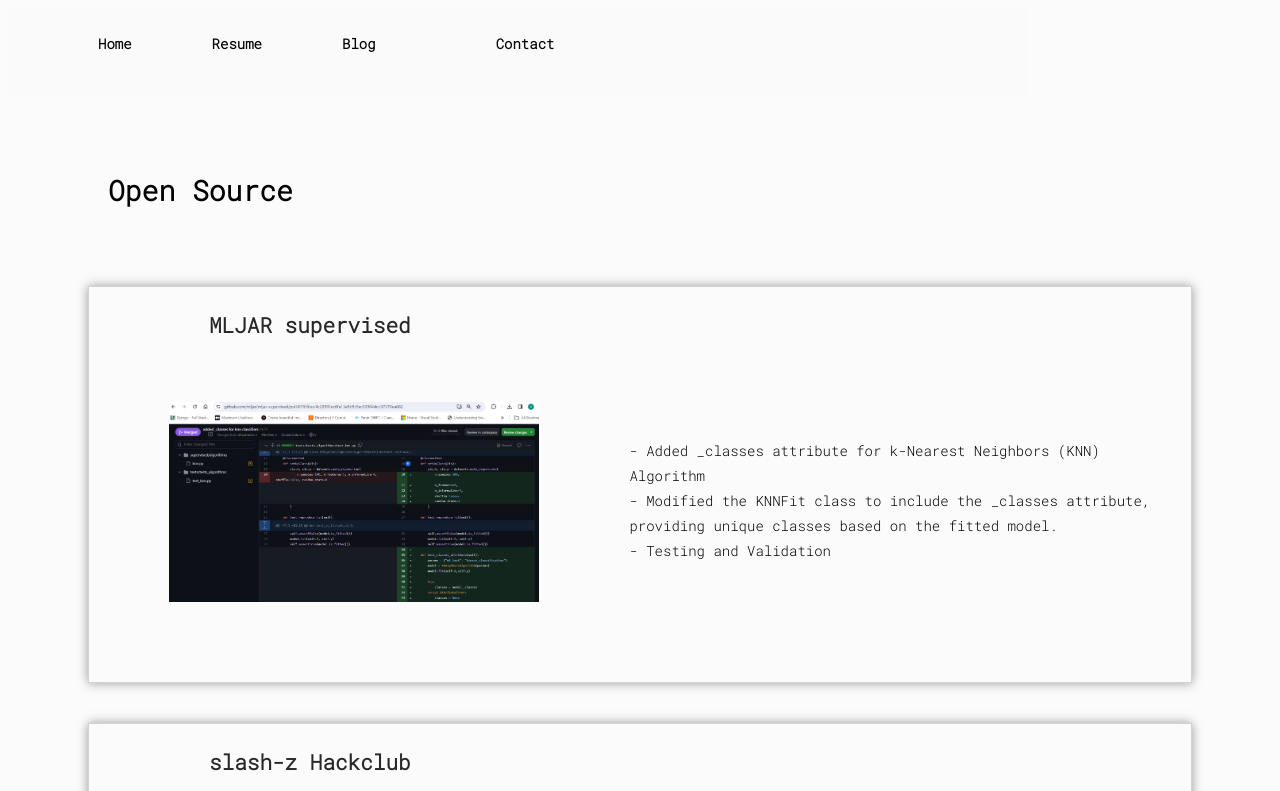
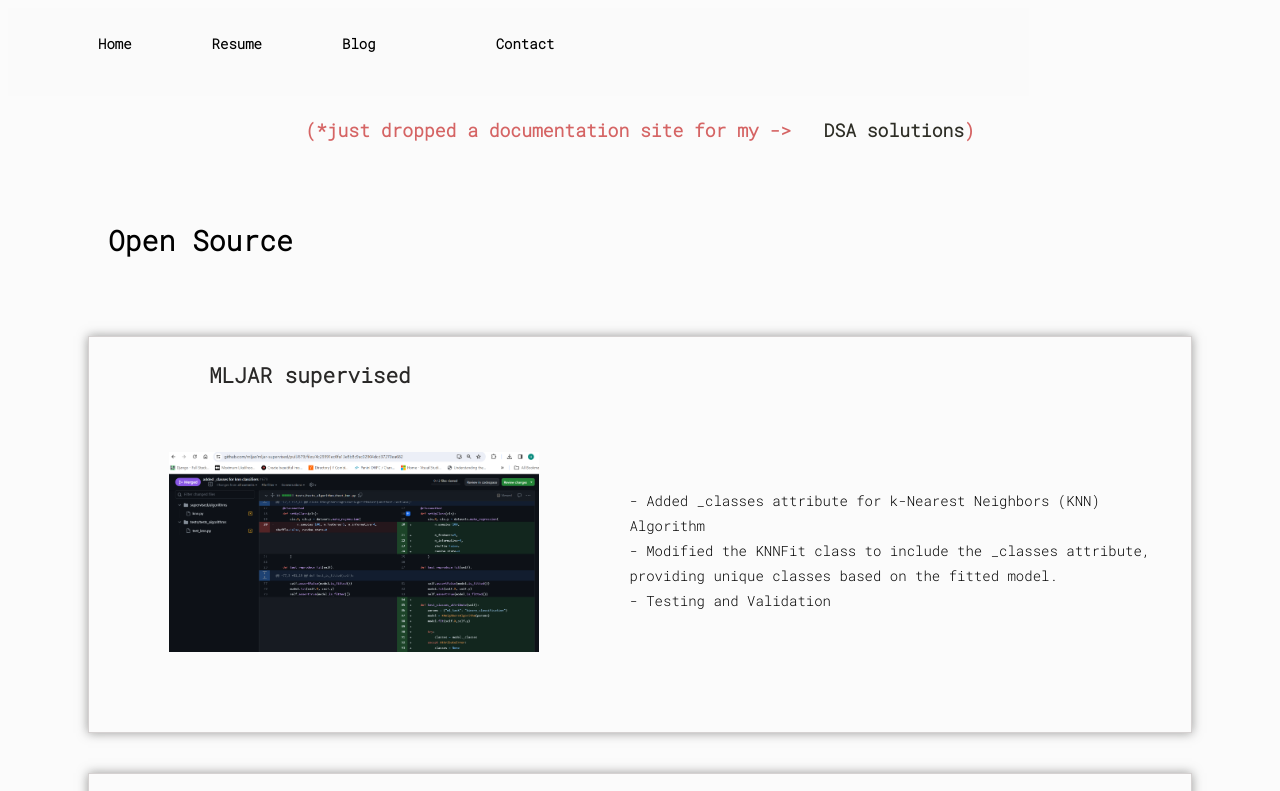
Before and after one commit to Hk669/portfolio, a plain HTML site: page resume.html in a window 1280 px wide. Shown: the top 791 px of the page. Drawn offline with Linux system fonts and the light colour scheme.

Commit message:
added DSAdocs

```diff
--- a/resume.html
+++ b/resume.html
@@ -33,6 +33,9 @@
         </nav>
     </header>
     <div class="opensource">
+        <p class="alert">(*just dropped a documentation site for my -> &nbsp;
+            <a href="https://dsa.hrushikesh.xyz" target="_blank"> DSA solutions</a>)
+        </p>
         <h1>Open Source</h1>
         <div class="projects">
             <div class="project">
--- a/styles.css
+++ b/styles.css
@@ -350,6 +350,20 @@ body textarea {
     display: flex;
     margin-left: 100px;
     font-size: small;
+    font-weight: bold;
+}
+
+.alert {
+    text-align: center;
+    font-size: large;
+    font-weight: bold;
+    color: rgb(213, 100, 100);
+
+}
+
+.alert a{
+    text-decoration: none;
+    color: rgb(46, 46, 38);
 }
 
 @media screen and (max-width: 768px) {
```
